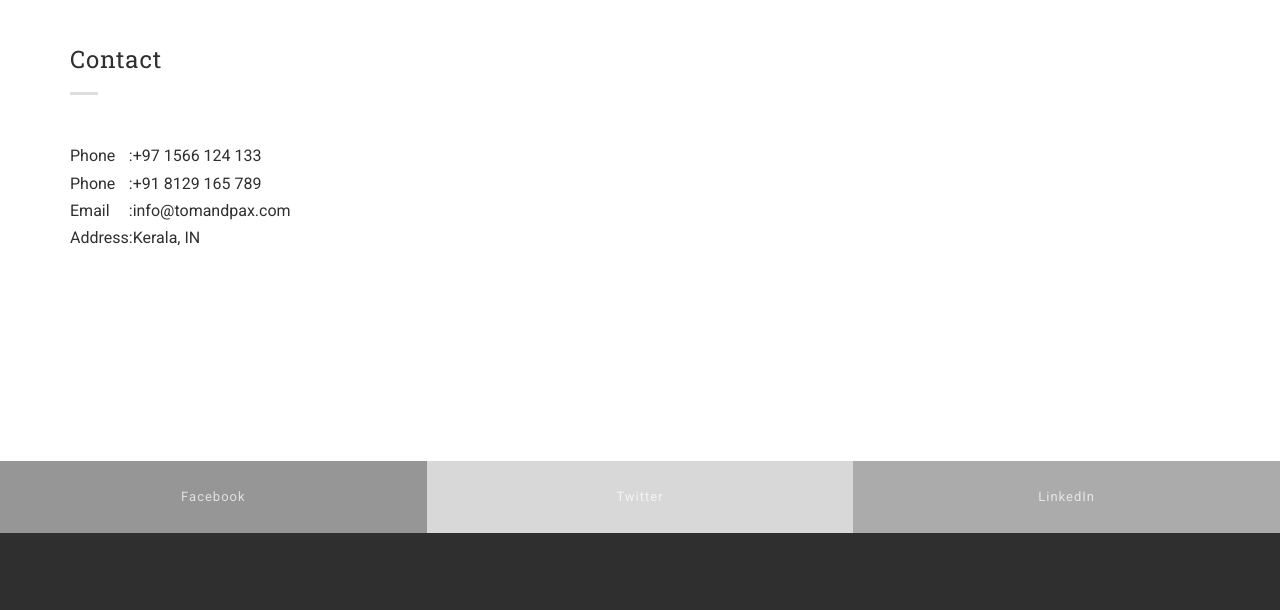
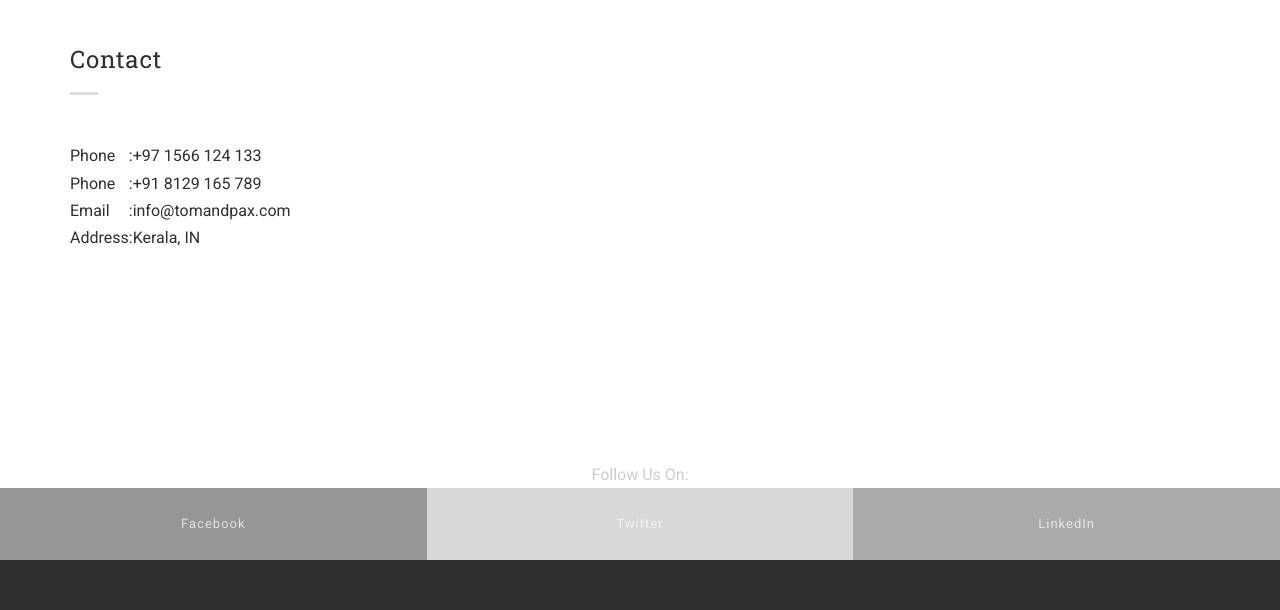
Before and after one commit to paulalexpax/tomandpax, a plain HTML site: page index.html in a window 1280 px wide. Shown: the part 894-1504 px from the top of the page. Drawn offline with Linux system fonts and the light colour scheme.

Commit message:
added follow us

```diff
--- a/index.html
+++ b/index.html
@@ -141,6 +141,7 @@
         <!--FOOTER-->
         <footer>
 			<div class="footer-top">
+			Follow Us On:
             <ul class="socials">
               <li class="facebook">
                 <a href="https://www.facebook.com/tomandpax/" data-hover="Facebook">Facebook</a>
```
